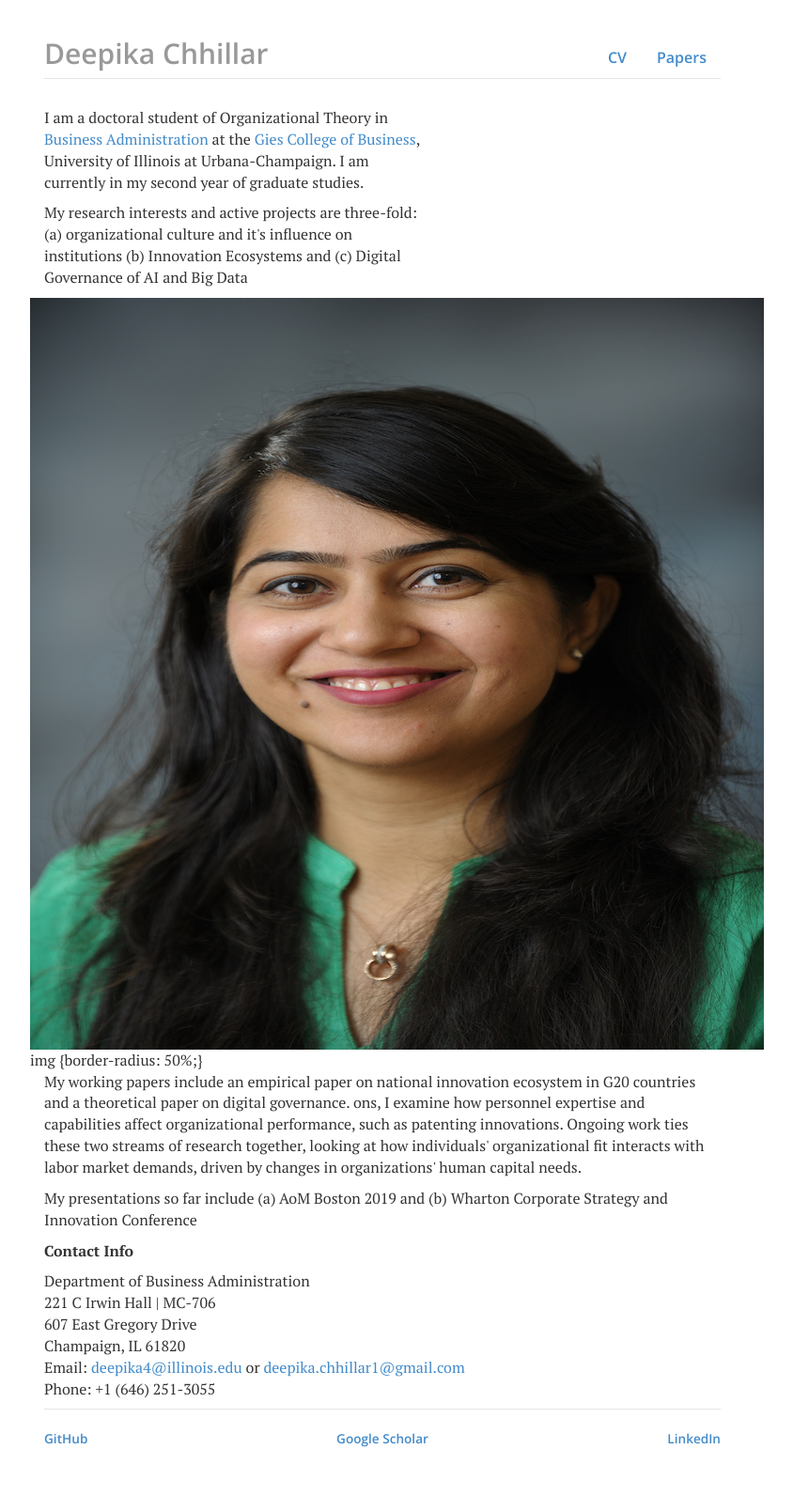
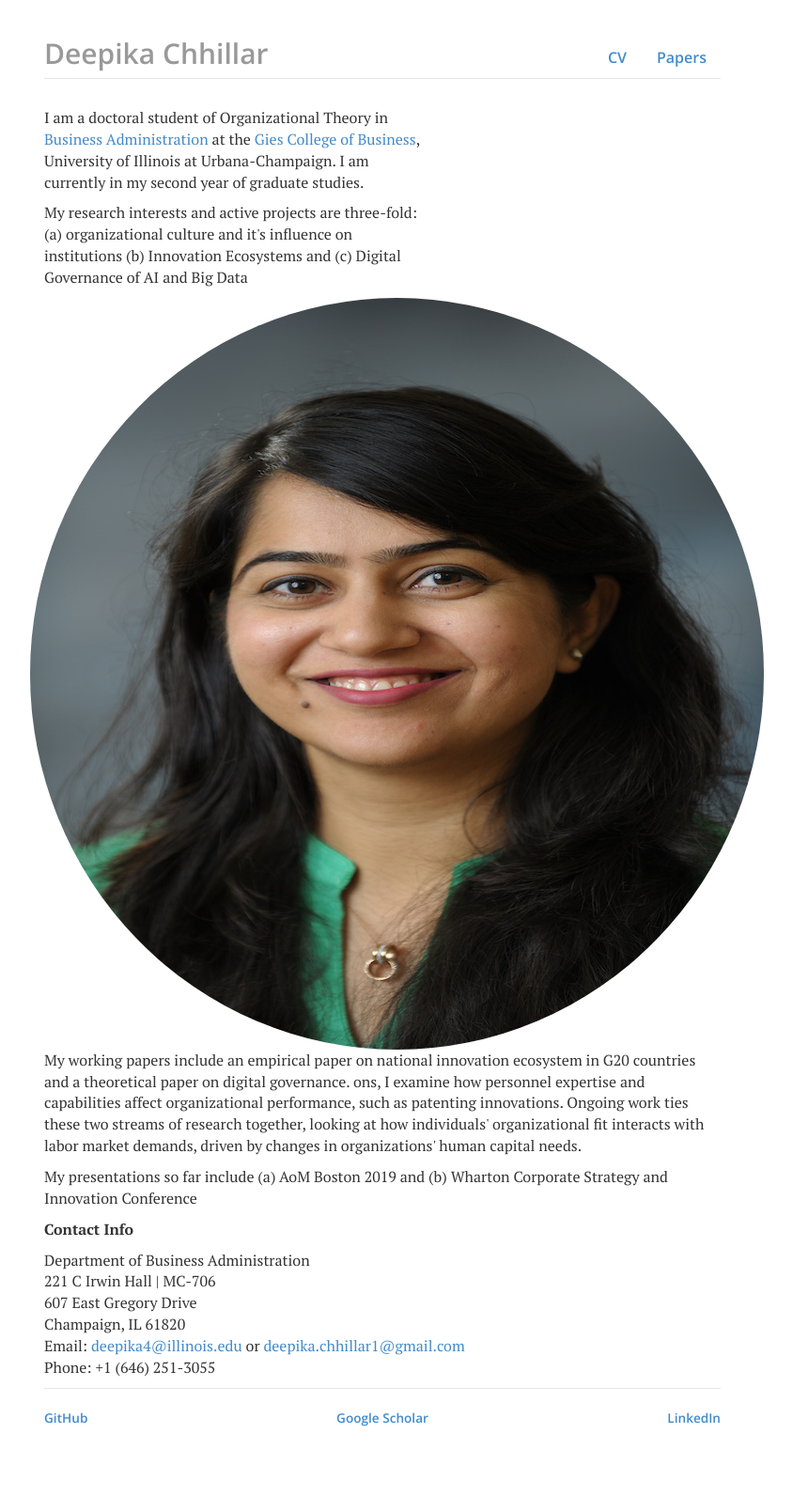
Before and after one commit to deepikachhillar/deepikachhillar.github.io-old, a Jekyll site: the page built from index.html, in a window 1280 px wide. Shown: the whole page at 94% size, without its empty margins (233-1077 px from the left). Built offline with Jekyll 4.4.1, drawn with Linux system fonts in a browser that asks for light colours; nearby versions of some CDN libraries; after the commit the page ends 1569 px from its top, so only the background shows below that.

Commit message:
Update index.html

```diff
--- a/index.html
+++ b/index.html
@@ -2,6 +2,16 @@
 layout: default
 title: deepikachhillar.github.io
 ---
+<html>
+<head>
+<style>
+img {
+  border-radius: 50%;
+}
+</style>
+</head>
+<body>
+
 <div class="row">
 	<div class="col-sm-7">
 		<p>I am a doctoral student of Organizational Theory in <a href="https://giesbusiness.illinois.edu/business-administration" target="_blank">Business Administration</a> at the <a href="https://giesbusiness.illinois.edu" target="_blank">Gies College of Business</a>, University of Illinois at Urbana-Champaign. I am currently in my second year of graduate studies.</p>
@@ -10,7 +20,6 @@ title: deepikachhillar.github.io
 
 	<div class="image-cropper">
  	 <img src="files/Business Dept_Profile Pic_Deepika copy.JPG" alt="avatar" >
-		img {border-radius: 50%;}
 
 	<!-- <div class="col-sm-5">
 		<a href="https://giesbusiness.illinois.edu/profile/deepika-chhillar" target="_blank">
```
